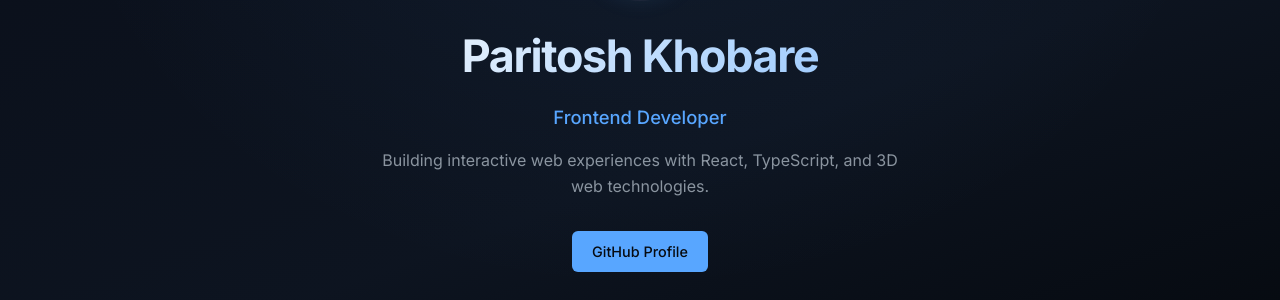
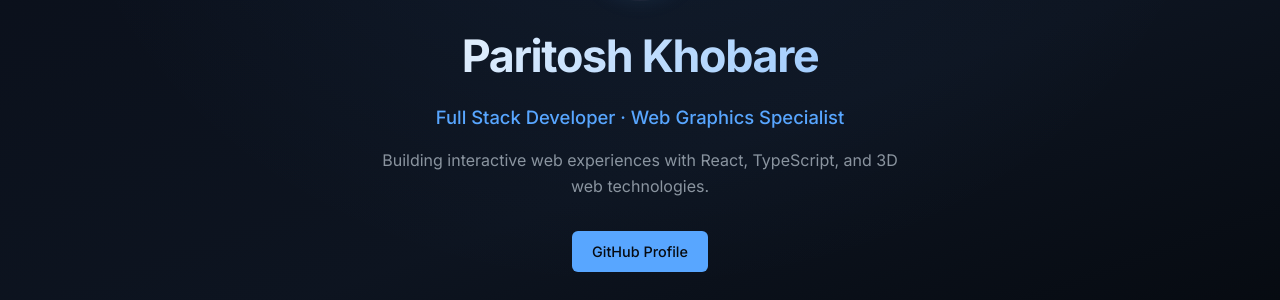
Before and after one commit to pkhobare/pkhobare.github.io, a Jekyll site: the page built from index.html, in a window 1280 px wide. Shown: the part 179-479 px from the top of the page. Built offline with Jekyll 4.4.1, drawn with Linux system fonts in a browser that asks for light colours.

Commit message:
Update title to Full Stack Developer · Web Graphics Specialist

```diff
--- a/index.html
+++ b/index.html
@@ -6,7 +6,7 @@ title: Portfolio
 <header class="hero">
   <div class="hero-avatar">PK</div>
   <h1>Paritosh Khobare</h1>
-  <p class="hero-role">Frontend Developer</p>
+  <p class="hero-role">Full Stack Developer · Web Graphics Specialist</p>
   <p class="hero-bio">Building interactive web experiences with React, TypeScript, and 3D web technologies.</p>
   <div class="hero-links">
     <a href="https://github.com/pkhobare" target="_blank" class="btn-primary">GitHub Profile</a>
```
